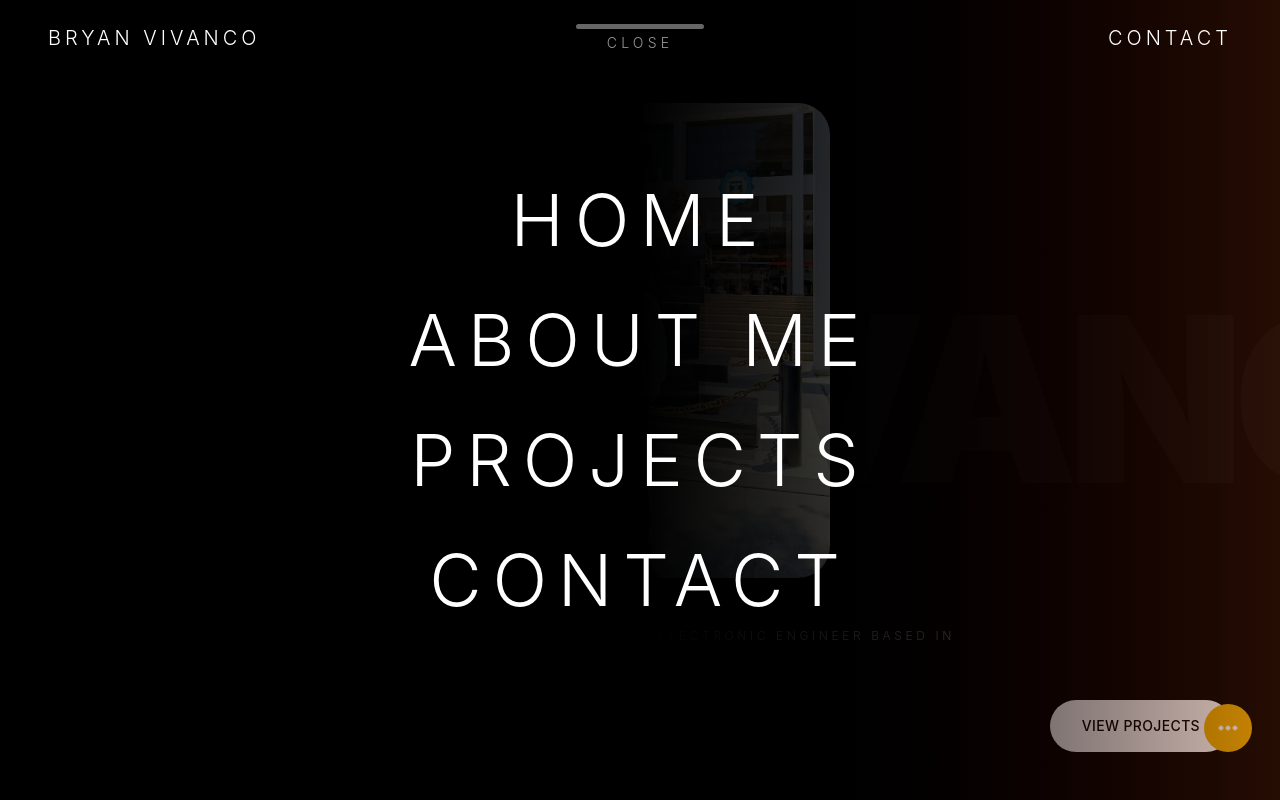
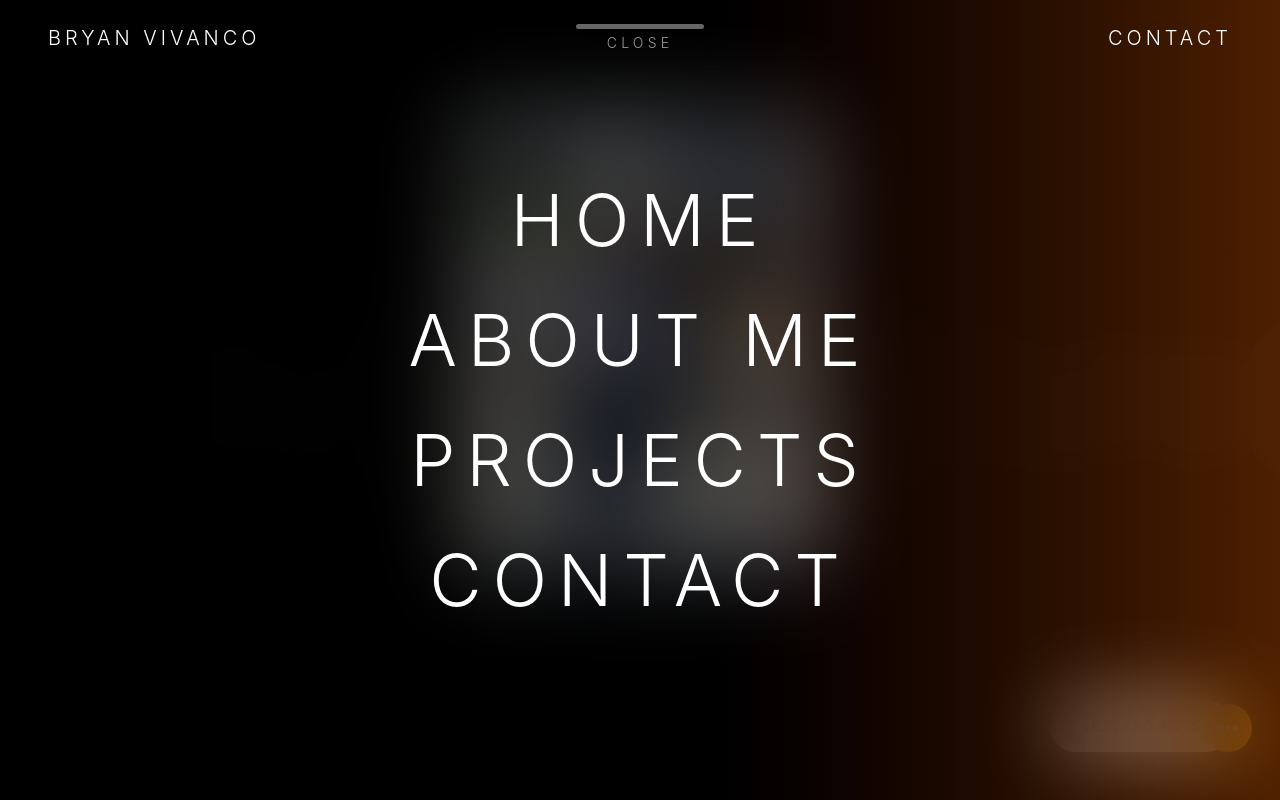
Before and after one commit to bryanvivancos/bjlinks-react-tailwind, a React (Vite) app: page / in a window 1280 px wide. Both pictures are taken after a click on the button "MENU". Shown: the top 800 px of the page. Built offline with nearby package versions, Linux system fonts and the light colour scheme; what @midudev/tailwind-animations would draw is missing.

Commit message:
update hero section v1

```diff
--- a/index.html
+++ b/index.html
@@ -16,8 +16,8 @@
     <meta name="twitter:card" content="summary_large_image">
   </head>
 
-  <!-- <body class="flex justify-center bg-gradient-to-b from-black via-gray-900 to-gray-900 mx-auto min-h-dvh"> -->
-  <body class="flex justify-center bg-black-900 mx-auto min-h-dvh">
+  <body class="flex justify-center bg-gradient-to-b from-black via-gray-900 to-gray-900 mx-auto min-h-dvh">
+  <!-- <body class="flex justify-center bg-black-900 mx-auto min-h-dvh"> -->
 
     <div id="stars"></div>
     <div id="root"></div>
--- a/src/components/Navbar.jsx
+++ b/src/components/Navbar.jsx
@@ -61,7 +61,8 @@ const Navbar = () => {
                 }`}
             >
                 {/* Gradient Background */}
-                <div className='absolute inset-0 bg-gradient-to-r from-black via-black to-orange-900/30'></div>
+                <div className='absolute inset-0 backdrop-blur-2xl bg-black/40'></div>
+                <div className='absolute inset-0 bg-gradient-to-r from-black/80 via-black/40 to-orange-500/30'></div>
 
                 {/* Menu Content */}
                 <div className='relative z-10 flex items-center justify-center min-h-screen'>
```
